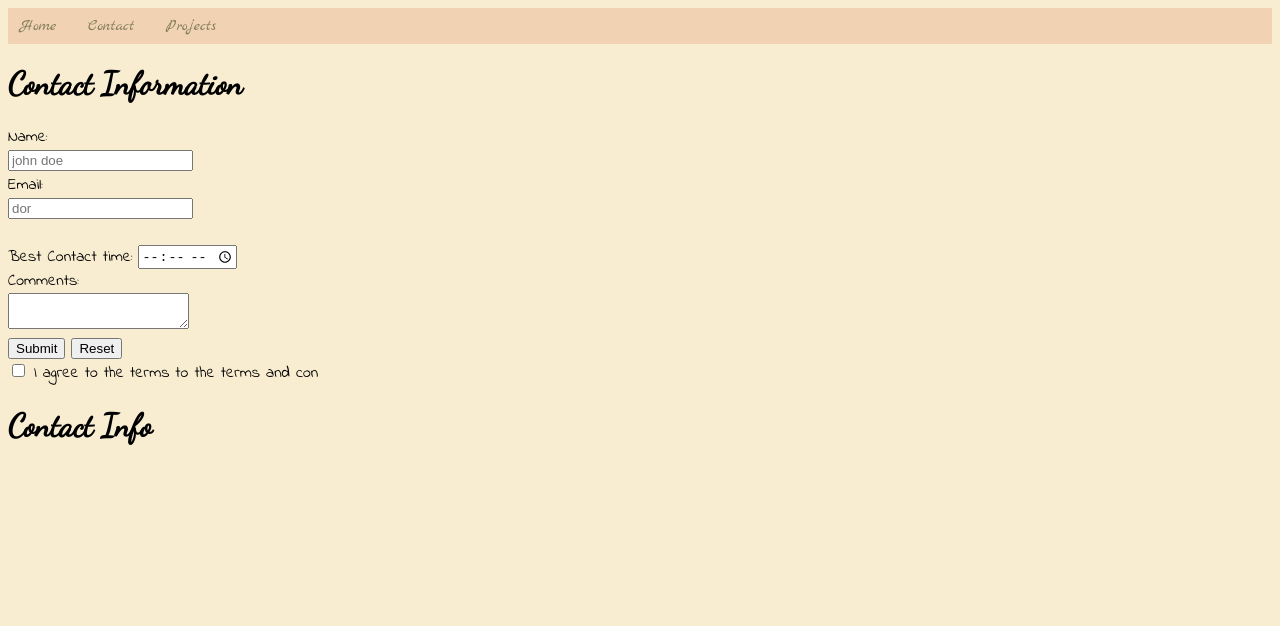
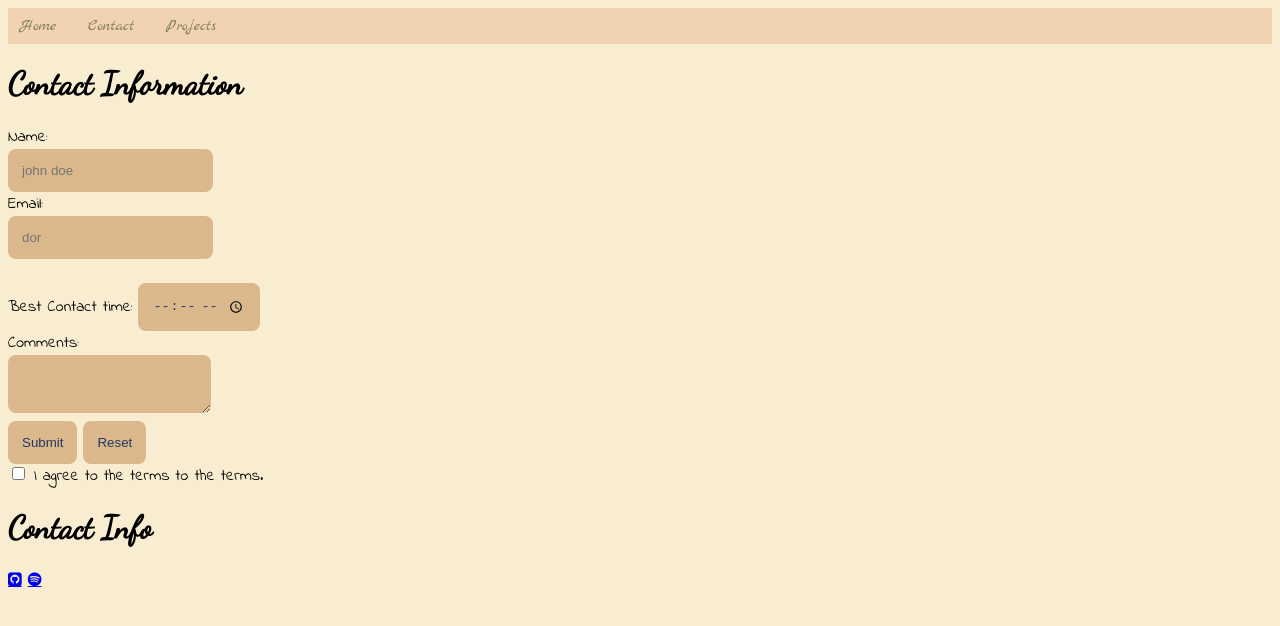
Before and after one commit to romerome2/romerome2.github.io, a plain HTML site: page Contact me.html in a window 1280 px wide. Drawn offline with Linux system fonts and the light colour scheme.

Commit message:
added contacts

```diff
--- a/Contact me.html
+++ b/Contact me.html
@@ -1,6 +1,6 @@
 <!DOCTYPE html>
 <html lang="en">
-<head>
+<head><link rel="stylesheet" href="https://cdnjs.cloudflare.com/ajax/libs/font-awesome/4.7.0/css/font-awesome.min.css">
     <meta charset="UTF-8">
     <meta http-equiv="X-UA-Compatible" content="IE=edge">
     <meta name="viewport" content="width=device-width, initial-scale=1.0">
@@ -37,6 +37,9 @@ method="post">
   <input type="reset">
 <br>
 <input type="checkbox" name="terms">
-<label>I agree to the terms to the terms and con</label>
+<label>I agree to the terms to the terms.</label>
 
   <h1>Contact Info</h1>
+
+  <a href="https://github.com/romerome2" class="fa fa-github-square"></a>
+  <a href="https://open.spotify.com/playlist/5iJ4bfn00Jj5S2KG6d89Z5"class="fa fa-spotify"></a>
--- a/Styles.css
+++ b/Styles.css
@@ -48,3 +48,14 @@ footer > a:hover{ background-color: #9c7d85;
 .center{text-align:center
 
 }
+input, textarea {
+    background-color:#DAB88B ;
+border-radius: 8px;
+color:#243763 ;
+padding: 14px;
+border: 10px ;
+
+}
+input:hover {
+background-color:#8792ab;
+}
```
